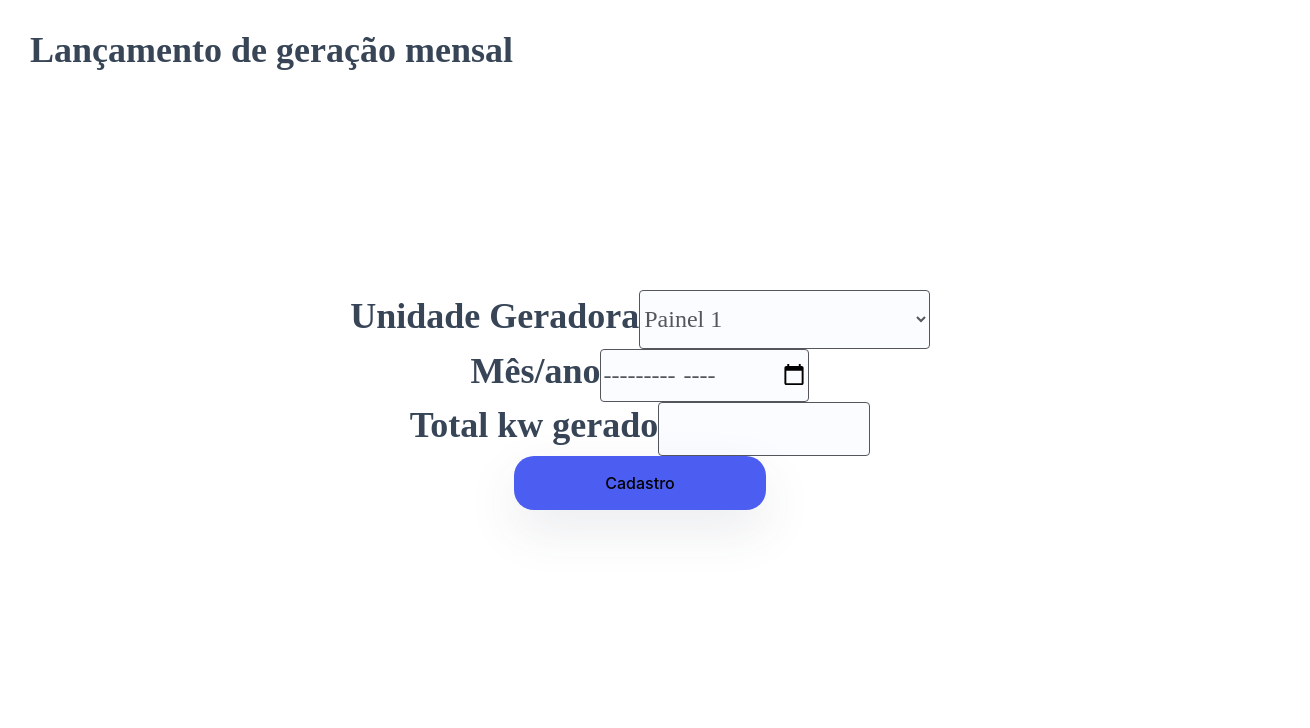
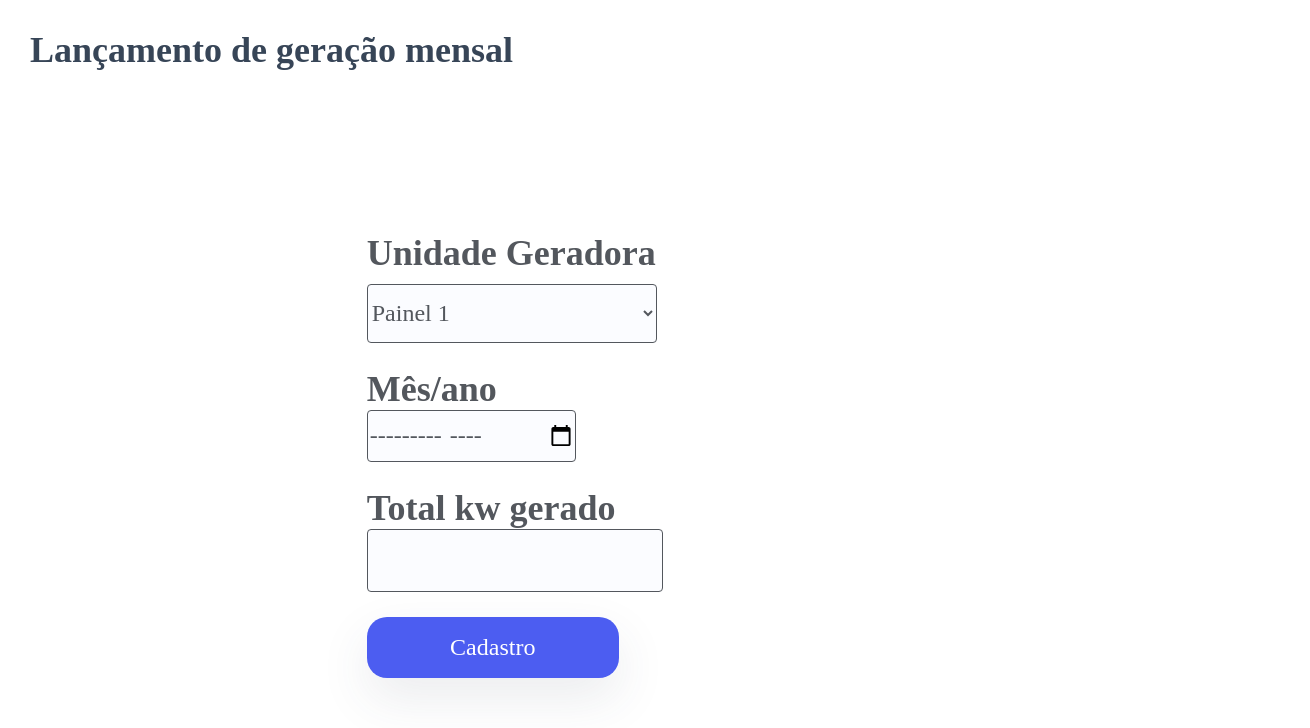
Before and after one commit to FullStack-Itaguacu/react-solarenergy, a React (Vite) app: page /lancamento-mensal in a window 1280 px wide. Shown: the top 728 px of the page, 1310 px wide, since content can reach past the window. Built offline with nearby package versions, Linux system fonts and the light colour scheme; data requests are answered from the project's data file.

Commit message:
Adicionado estilização inicial

```diff
--- a/src/components/Lancamento-mensal/Lancamento-mensal.module.css
+++ b/src/components/Lancamento-mensal/Lancamento-mensal.module.css
@@ -1,4 +1,4 @@
-header{
+header {
   position: absolute;
   top: 0;
   left: 30px;
@@ -7,14 +7,13 @@ header{
   align-items: center;
   margin-bottom: 30px;
   margin: 0;
-    width: 1250px;
+  width: 100%;
   height: 100px;
   flex-shrink: 0;
-    background: var(--color-white, #FFF);
-
+  background: var(--color-white, #fff);
 }
 
-header h1{
+header h1 {
   color: var(--color-black, #374557);
   font-family: Poppins;
   font-size: 36px;
@@ -22,9 +21,43 @@ header h1{
   font-weight: 700;
   line-height: normal;
 }
+.formulario {
+  display: flex;
+  margin-top: 110px;
+  width: 100%;
+  margin-left: -250px;
+}
 
-label{
-    color: var(--color-black, #374557);
+.formulario form {
+  display: flex;
+  flex-direction: column;
+  align-items: start;
+  width: 100%;
+  height: 100%;
+  padding: 20px;
+  border-radius: 20px;
+  background: var(--color-white, #fff);
+}
+
+.gridContainer {
+  display: grid;
+  grid-template-columns: 1fr;
+  grid-gap: 5px;
+}
+
+.gridContainer > div {
+  display: flex;
+  flex-direction: column;
+  align-items: start;
+  width: 100%;
+  height: 100%;
+  padding: 10px;
+  background: var(--color-white, #fff);
+  margin-left: 0%;
+}
+
+label {
+  color: var(--color-black, #53575d);
   font-family: Poppins;
   font-size: 36px;
   font-style: normal;
@@ -32,56 +65,69 @@ label{
   line-height: normal;
 }
 
-select{
-    color: #53575D;
+select {
+  color: #53575d;
   font-family: Poppins;
   font-size: 24px;
   width: 290.575px;
   height: 59px;
   flex-shrink: 0;
   border-radius: 4px;
-    border: 1px solid var(--Black-0, #53575D);
-    background: var(--White--1, #FBFCFF);
+  border: 1px solid var(--Black-0, #53575d);
+  background: var(--White--1, #fbfcff);
 }
 
-input{
-    color: #53575D;
+input {
+  color: #53575d;
   font-family: Poppins;
   font-size: 24px;
   width: 206px;
   height: 50.874px;
   flex-shrink: 0;
   border-radius: 4px;
-    border: 1px solid var(--Black-0, #53575D);
-    background: var(--White--1, #FBFCFF);
+  border: 1px solid var(--Black-0, #53575d);
+  background: var(--White--1, #fbfcff);
 }
 
-button{
+.botao button {
   display: flex;
   justify-content: center;
   width: 252px;
+  color: #fff;
+  font-family: Poppins;
+  font-size: 24px;
   padding: 16px 24px;
   align-items: center;
   gap: 24px;
   border-radius: 20px;
-    background: #4C5DF1;
-    box-shadow: 0px 20px 50px 0px rgba(55, 69, 87, 0.10);
+  background: #4c5df1;
+  box-shadow: 0px 20px 50px 0px rgba(55, 69, 87, 0.1);
 }
 
-.unidade{
+.unidade {
   display: flex;
   align-items: center;
   flex-direction: column;
 }
 
-.data{
+.unidade label {
+  margin-bottom: 10px;
+  text-align: left;
+}
+
+.data {
   display: flex;
   flex-direction: column;
   align-items: center;
 }
 
-form {
+.total {
   display: flex;
   flex-direction: column;
   align-items: center;
 }
+
+.total input {
+  width: 290.575px;
+  height: 59px;
+}
--- a/src/components/Lancamento-mensal/LancamentoMensal.jsx
+++ b/src/components/Lancamento-mensal/LancamentoMensal.jsx
@@ -1,6 +1,6 @@
 import { useState, useEffect } from "react";
 import axios from "axios";
-import "./Lancamento-mensal.module.css";
+import styles from "./Lancamento-mensal.module.css";
 
 export const LancamentoGeracaoMensal = () => {
   const [unidades, setUnidades] = useState([]);
@@ -26,10 +26,10 @@ export const LancamentoGeracaoMensal = () => {
   }, []);
 
   const validar = () => {
-    if(unidadeGeradora && data && total) {
+    if (unidadeGeradora && data && total) {
       setFormulario(true);
     } else {
-      setFormulario(false)
+      setFormulario(false);
     }
   };
 
@@ -52,7 +52,7 @@ useEffect(() => {
     } else {
       alert("Preencha todos os campos!");
     }
-  }
+  };
 
   return (
     <div>
@@ -60,12 +60,13 @@ useEffect(() => {
         <h1>Lançamento de geração mensal</h1>
       </header>
 
-      <div className="formulario">
+      <div className={styles.formulario}>
         <form onSubmit={handleSubmit}>
-          <div className="unidade">
-            <label htmlFor="">Unidade Geradora</label>
+          <div className={styles.gridContainer}>
+            <div className={styles.unidade}>
+              <label>Unidade Geradora</label>
               <select
-              name="unidade"
+                name=""
                 id=""
                 value={unidadeGeradora}
                 onChange={(e) => setUnidadeGeradora(e.target.value)}
@@ -77,7 +78,7 @@ useEffect(() => {
                 ))}
               </select>
             </div>
-          <div className="data">
+            <div className={styles.data}>
               <label htmlFor="">Mês/ano</label>
               <input
                 type="month"
@@ -86,19 +87,20 @@ useEffect(() => {
                 onChange={(e) => setData(e.target.value)}
               />
             </div>
-          <div className="total">
+            <div className={styles.total}>
               <label htmlFor="">Total kw gerado</label>
               <input
                 type="number"
-              name="total"
+                name="kw"
                 value={total}
                 onChange={(e) => setTotal(e.target.value)}
               />
             </div>
-          <div className="botao">
+            <div className={styles.botao}>
               <button type="submit" className="btn btn-primary">
                 Cadastro
               </button>
+            </div>
           </div>
         </form>
       </div>
```
Lines whose indentation alone changed are shown as unchanged.
